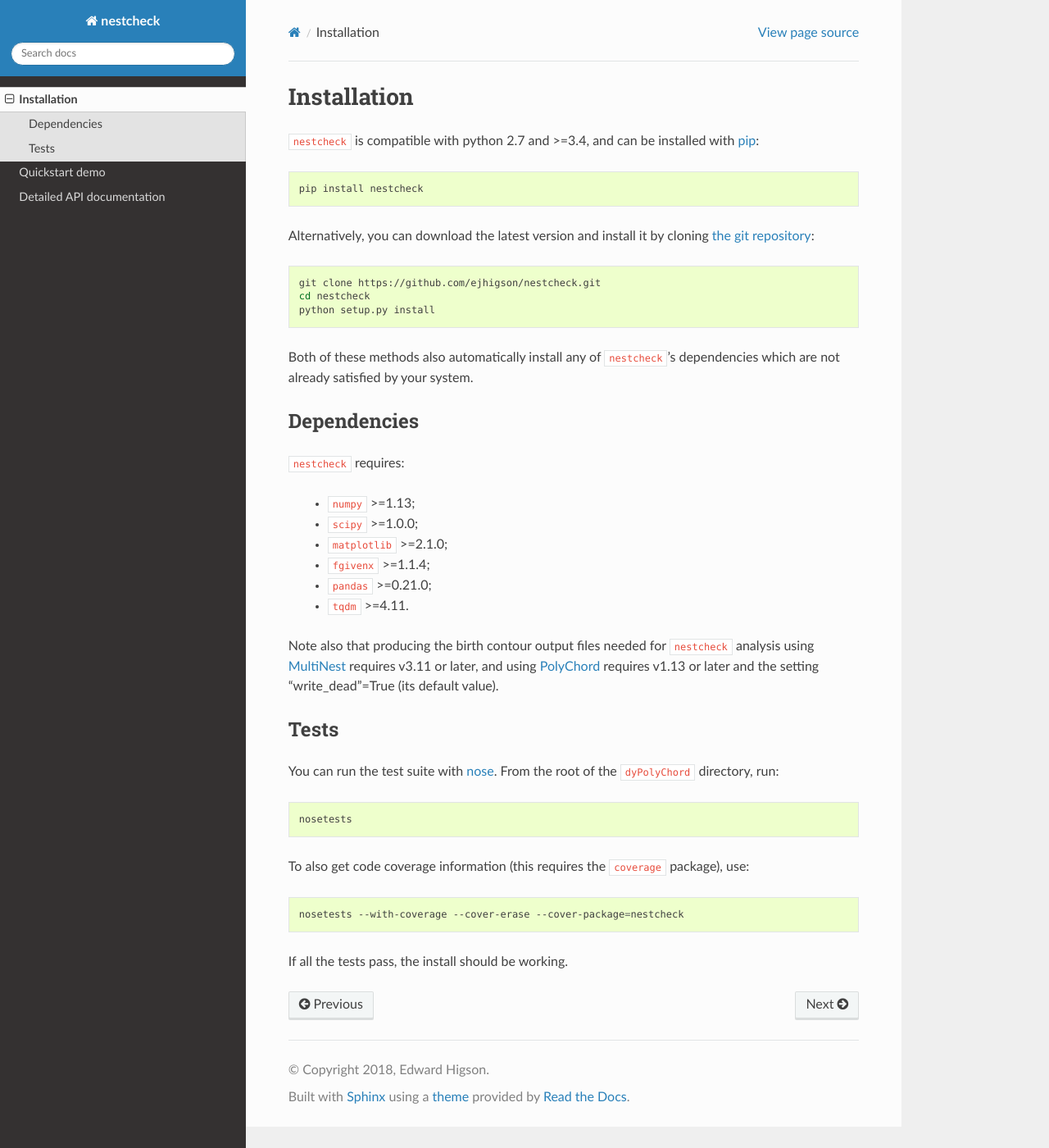
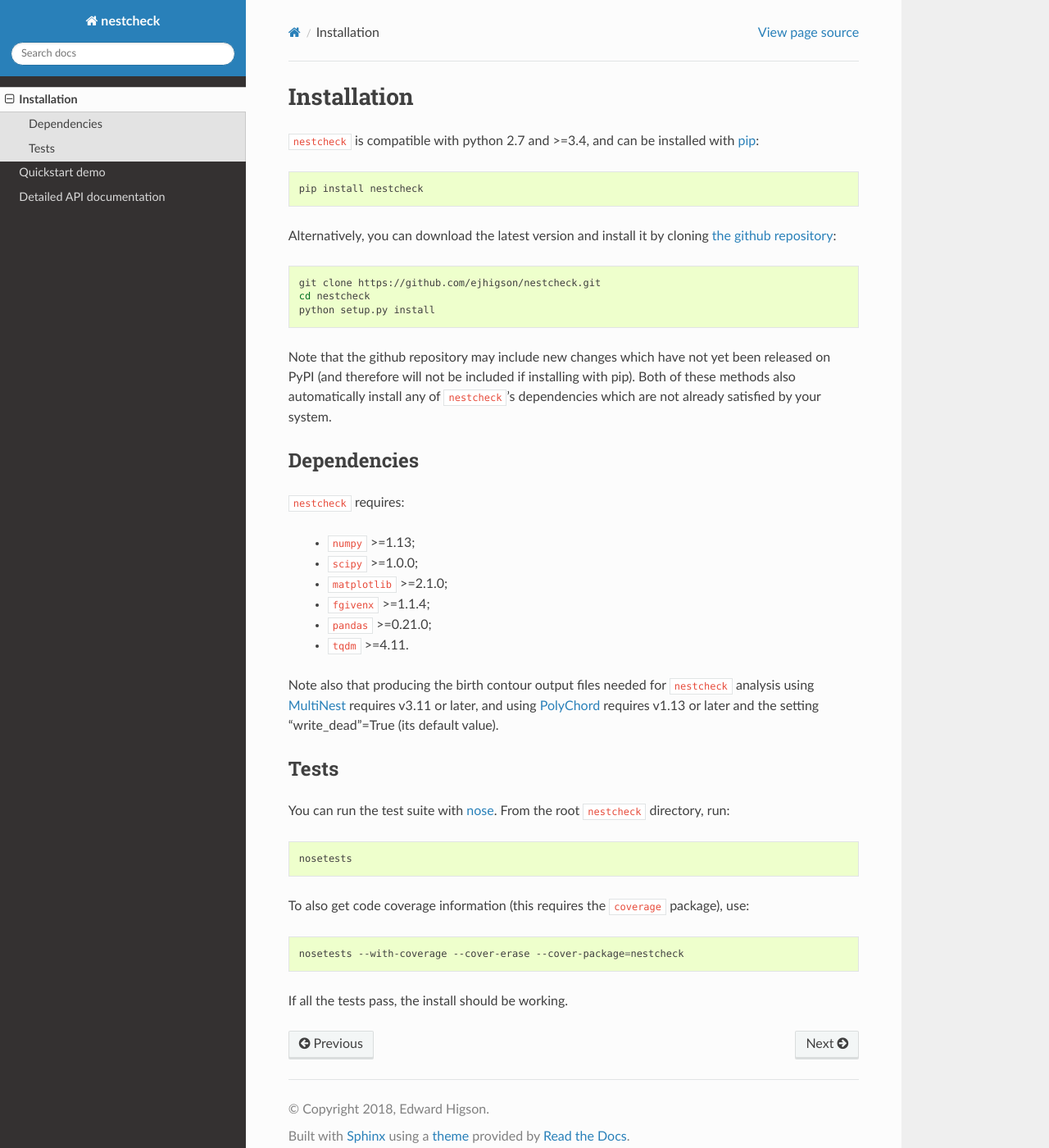
Before and after one commit to ejhigson/nestcheck, a Sphinx documentation site: the page built from docs/install.rst, in a window 1280 px wide and 1400 px high. Shown: the whole window at 82% size. Built offline with Sphinx 7.4.7 and the Read the Docs theme 2.0.0, drawn with Linux system fonts in a browser that asks for light colours.

Commit message:
minor docs update

```diff
--- a/docs/install.rst
+++ b/docs/install.rst
@@ -9,8 +9,7 @@ Installation
 
    pip install nestcheck
 
-
-Alternatively, you can download the latest version and install it by cloning `the git
+Alternatively, you can download the latest version and install it by cloning `the github
 repository <https://github.com/ejhigson/nestcheck>`_:
 
 .. code-block:: bash
@@ -19,6 +18,7 @@ repository <https://github.com/ejhigson/nestcheck>`_:
     cd nestcheck
     python setup.py install
 
+Note that the github repository may include new changes which have not yet been released on PyPI (and therefore will not be included if installing with pip).
 Both of these methods also automatically install any of ``nestcheck``'s dependencies which are not already satisfied by your system.
 
 
@@ -41,7 +41,7 @@ Note also that producing the birth contour output files needed for ``nestcheck``
 Tests
 -----
 
-You can run the test suite with `nose <http://nose.readthedocs.org/>`_. From the root of the ``dyPolyChord`` directory, run:
+You can run the test suite with `nose <http://nose.readthedocs.org/>`_. From the root ``nestcheck`` directory, run:
 
 .. code-block:: bash
 
```
